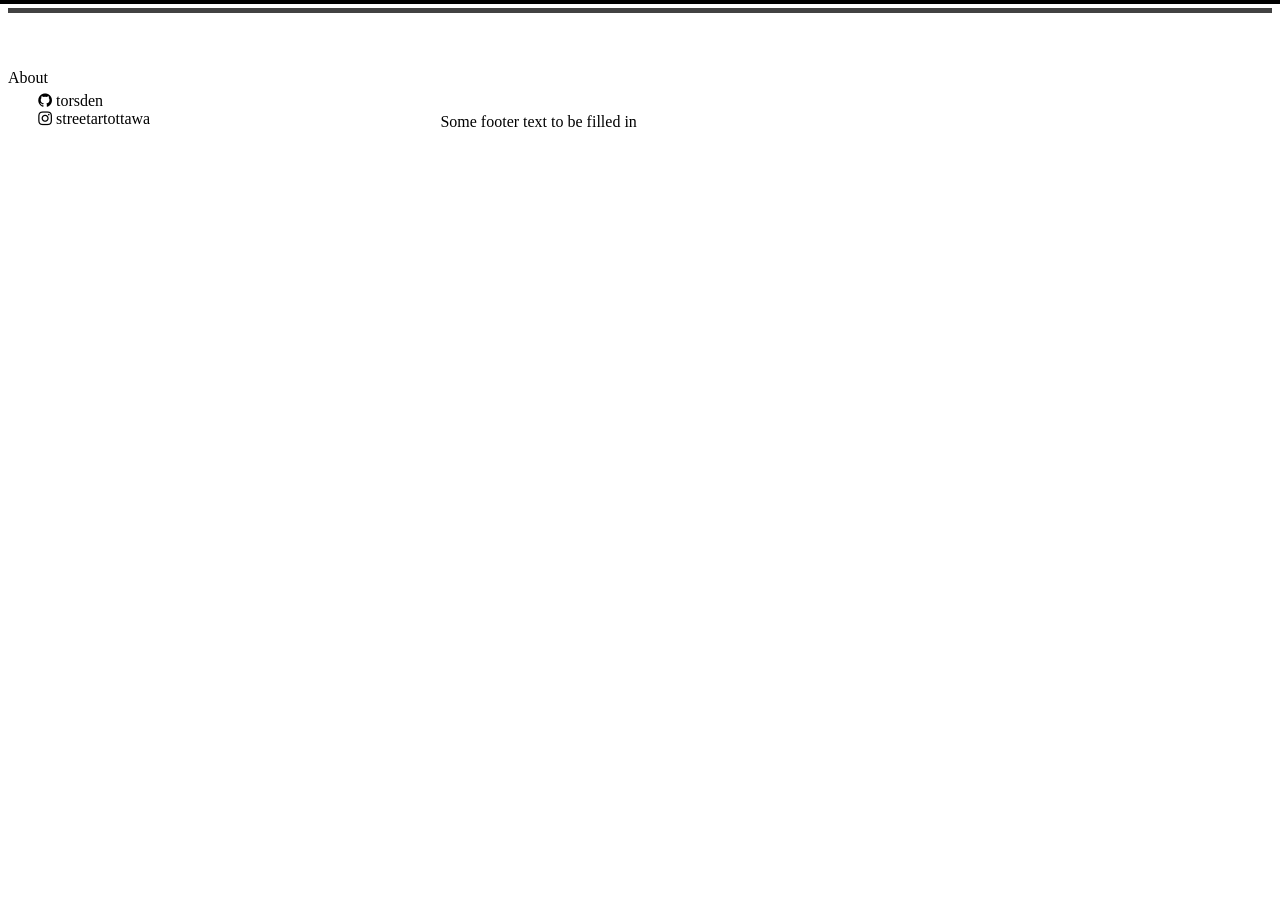
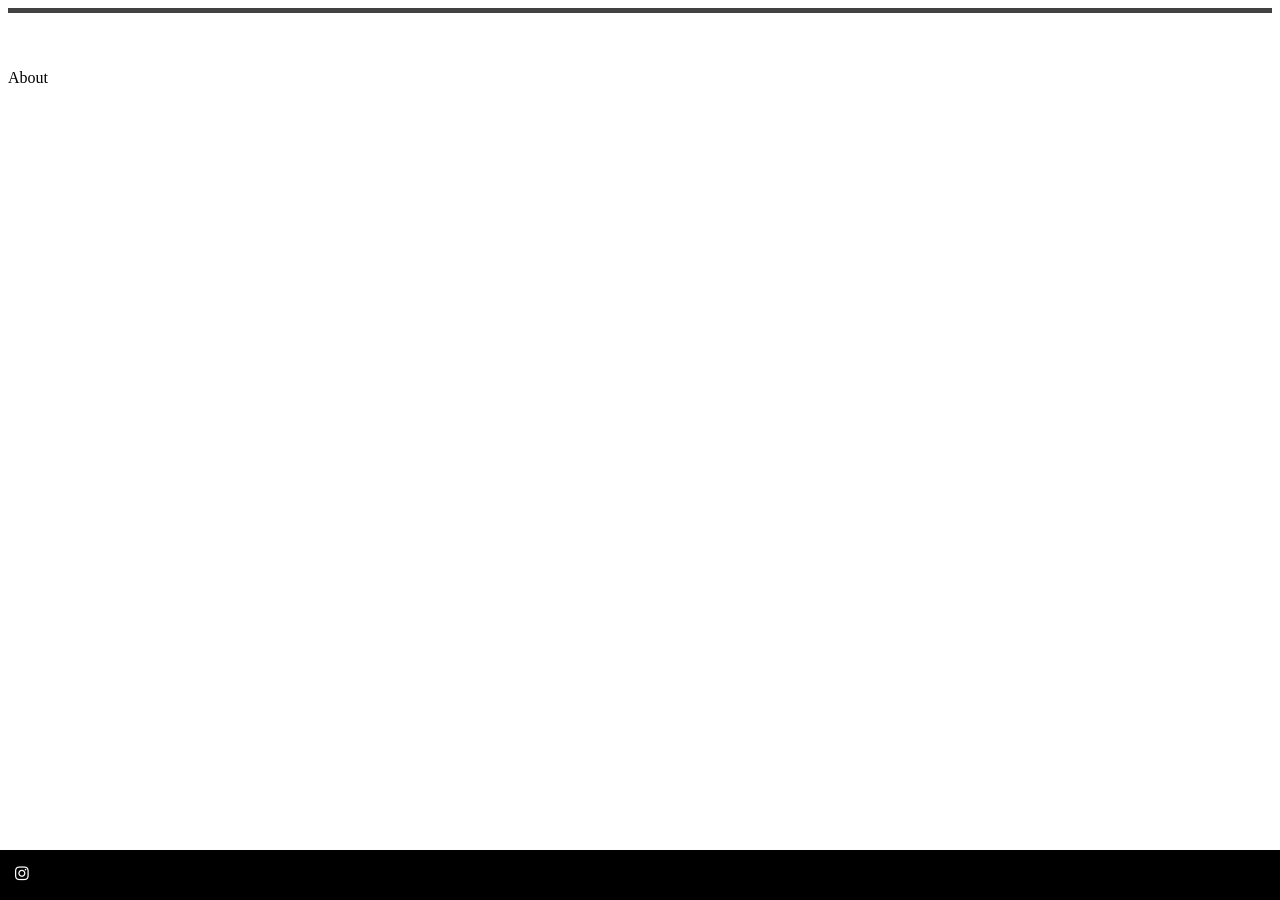
Before and after one commit to torsden/streetartottawa.ca, a Jekyll site: the page built from about.html, in a window 1280 px wide. Built offline with Jekyll 4.4.1, drawn with Linux system fonts in a browser that asks for light colours; nearby versions of some CDN libraries.

Commit message:
cleaned up work (#30)

```diff
--- a/_includes/footer.html
+++ b/_includes/footer.html
@@ -1,18 +1,7 @@
 <div class="footer">
-    <div class="mediaTag">
-         {% if site.github_username %}
-            <a href="https://github.com/{{ site.github_username }}" target="blank">
-              <i class="fa fa-github"></i> torsden
-            </a>
-        {% endif %}
-        <br>
-      {% if site.instagram_username %}
-    <a href="https://instagram.com/{{ site.instagram_username }}" target="blank">
-      <i class="fa fa-instagram"></i> streetartottawa
+  {% if site.instagram_username %}
+    <a href="https://instagram.com/{{ site.instagram_username }}">
+      <i class="fa fa-instagram footerIcon"></i>
     </a>
-{% endif %}
+  {% endif %}
 </div>
-<div class="footerText">
-  <p>Some footer text to be filled in</p>
-</div>
-</div>
--- a/_includes/navbar.html
+++ b/_includes/navbar.html
@@ -1,6 +1,4 @@
-<link href="https://fonts.googleapis.com/css?family=Oswald" rel="stylesheet">
-<link href="https://fonts.googleapis.com/css?family=Audiowide" rel="stylesheet">
-
+<link href="https://fonts.googleapis.com/css?family=Roboto" rel="stylesheet">
 
 
 <header class="site-header" role="banner">
--- a/art.html
+++ b/art.html
@@ -5,7 +5,7 @@
 <div class="">
     <h3 class="typeOfArt">All Art</h3>
     <ul class="wrapper">
-        {% assign sortedArt = (site.data.artCollection | sort: 'date') %}
+        {% assign sortedArt = (site.data.artCollection | sort: 'date' | reverse) %}
         {% for artPiece in sortedArt %}
             <li class="landscape"><img class="" src="https://instagram.com/p/{{ artPiece.id }}/media/?size=l"></li>
         {% endfor %}
--- a/assets/css/main.css
+++ b/assets/css/main.css
@@ -14,8 +14,9 @@
     grid-row-end: row1;
 }
 .landscape:hover {
+    transition: transform 0.1s ease-in;
     transform: scale(1.1);
-}
+    }
 .portrait:hover {
     transform: scale(1.1);
 }
@@ -56,7 +57,8 @@
     text-align: center;
     padding: 15px;
     text-decoration: none;
-    font-family: 'Oswald', sans-serif;
+    font-family: 'Roboto', sans-serif;
+    font-size: 16px;
 }
 .menuLogo {
     float: right;
@@ -65,8 +67,10 @@
     text-align: justify;
     padding: 15px;
     text-decoration: none;
-    font-family: 'Audiowide', cursive;
+    font-family: 'Roboto', sans-serif;
     padding-right: 40px;
+    font-size: 16px;
+
 }
 .menuItem:visited{
     color: white;
@@ -99,13 +103,28 @@
 }
 
 .footer {
-    position: relative;
+    position: fixed;
+    margin: 0;
     left: 0;
     bottom: 0;
+    padding: 0;
     width: 100%;
-    color: black;
+    background-color: black;
+    color: white;
     text-align: center;
+    height: 50px;
 }
+
+.footerIcon {
+    float: left;
+    display: block;
+    color: white;
+    text-align: left;
+    padding: 15px;
+    text-decoration: none;
+    padding-right: 40px;
+}
+
 .mediaTag {
     float: left;
     margin-left: 2%;
@@ -122,19 +141,23 @@
     text-align: justify;
 }
 a:link {
-    color: black;
+    color: white;
     text-decoration: none;
 }
 a:hover {
-    color: blue;
-    text-decoration: underline;
+    color: grey;
+    text-decoration: none;
+}
+a:visited {
+    color: white;
+    text-decoration: none;
 }
 .artButton{
     position: relative;
     align-self: center;
     display: block;
     margin: 0 auto;
-    width: 30%;
+    width: 20%;
     color: white;
     background-color: rgb(23, 50, 68);
 }
```
Also changed, not shown: index.html (+4 -6 lines).
